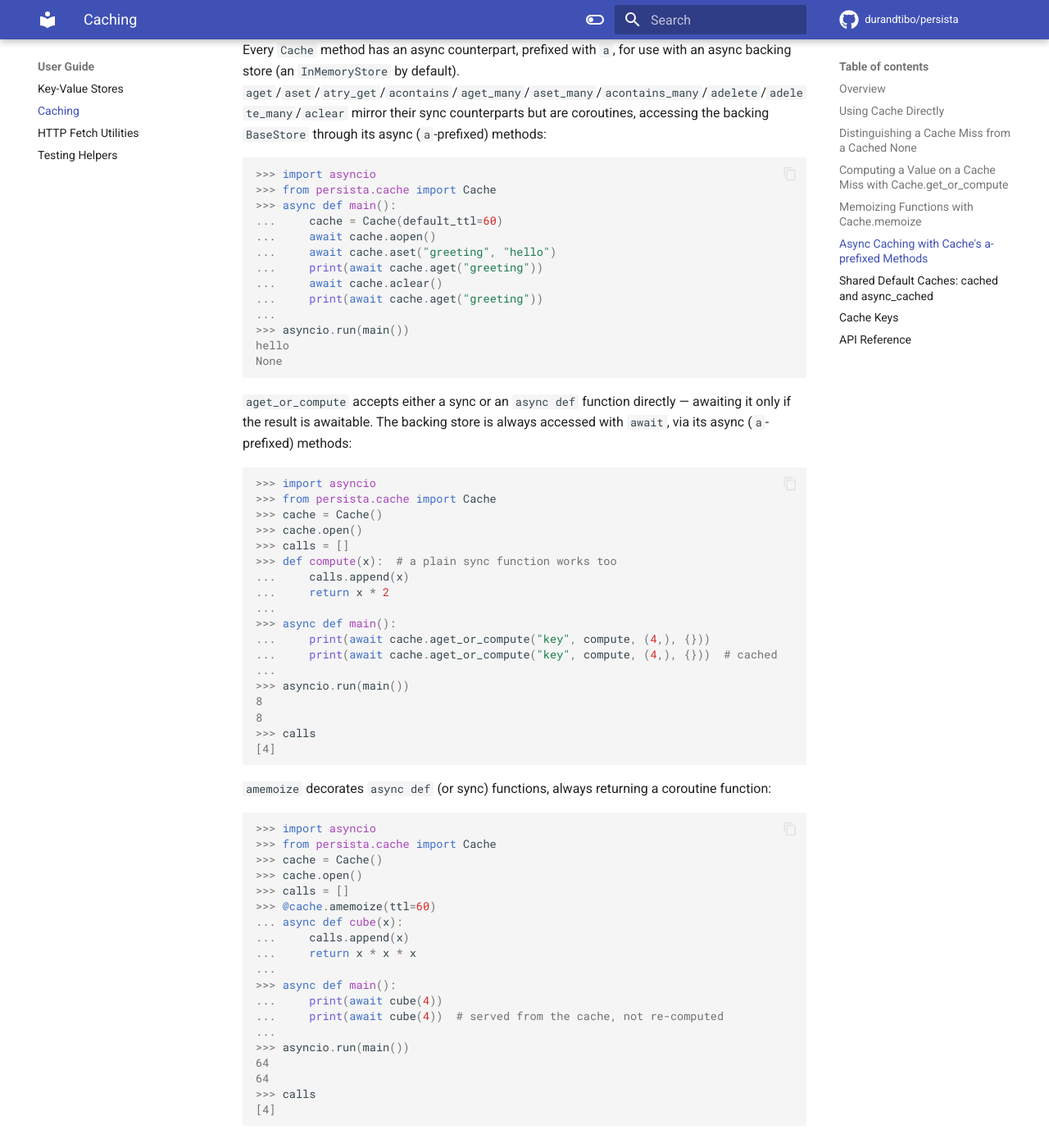
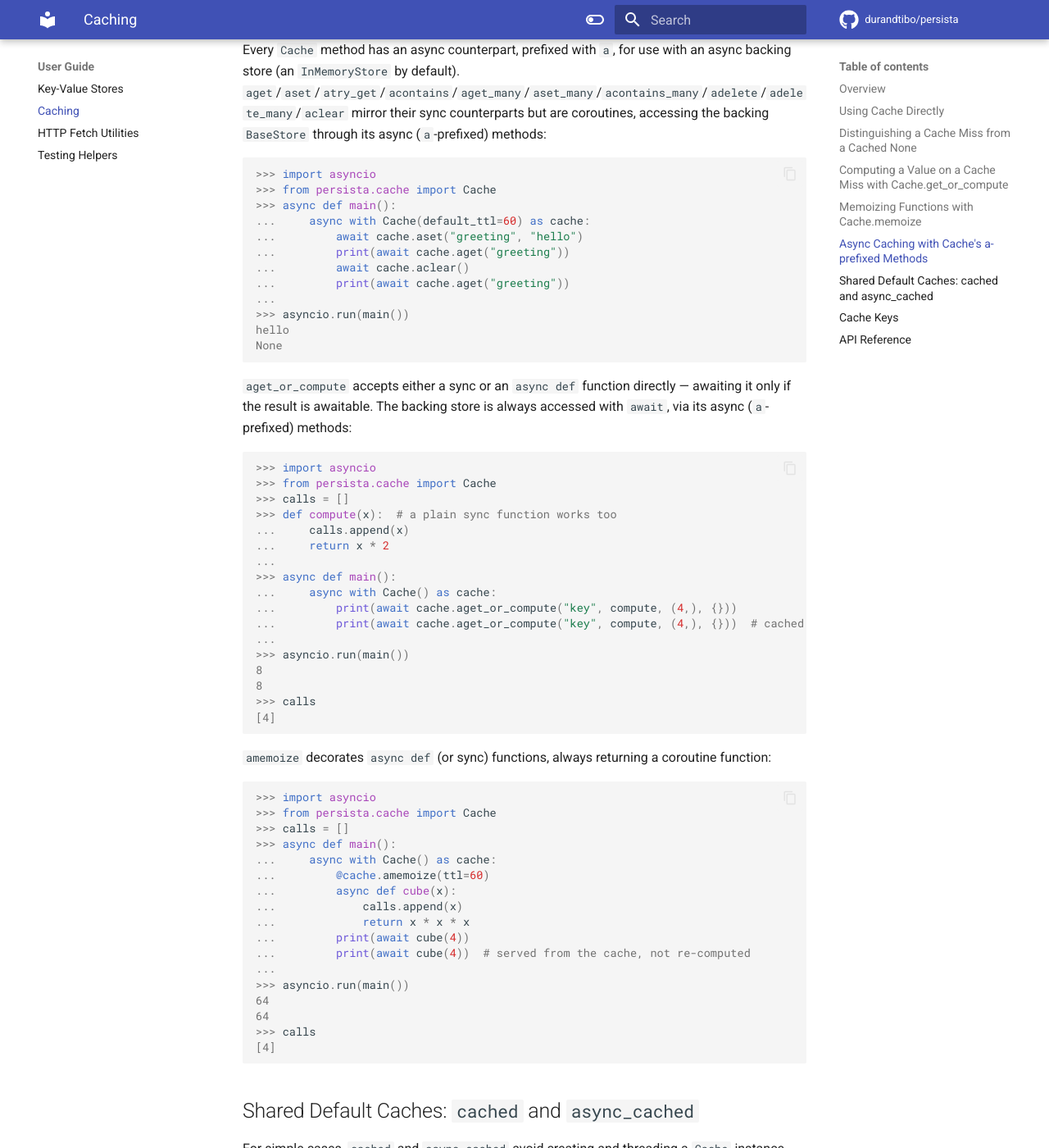
Before and after one commit to durandtibo/persista, an MkDocs documentation site: the page built from docs/docs/uguide/cache.md, in a window 1280 px wide and 1400 px high, scrolled down 5470 px. Shown: the whole window at 82% size. Built offline with MkDocs 1.6.1 and Material for MkDocs 9.7.7, drawn with Linux system fonts in a browser that asks for light colours; emoji names are drawn with the system emoji font; comment, search, counter and statistics services are not loaded; the version menu is left out.

Commit message:
Update docs

````diff
--- a/docs/docs/uguide/cache.md
+++ b/docs/docs/uguide/cache.md
@@ -231,7 +231,6 @@ and its arguments. It works on both sync and `async def` functions:
 ...     def square(x):
 ...         calls.append(x)
 ...         return x * x
-...
 ...     square(4)
 ...     square(4)  # served from the cache, not re-computed
 ...
@@ -263,9 +262,10 @@ via `make_key` (see [Cache Keys](#cache-keys) below):
 ...     def greet(name, client=None):
 ...         calls.append(name)
 ...         return f"hello {name}"
-...
 ...     greet("Ann", client=object())
-...     greet("Ann", client=object())  # different (non-serializable) client, still a cache hit
+...     greet(
+...         "Ann", client=object()
+...     )  # different (non-serializable) client, still a cache hit
 ...
 'hello Ann'
 'hello Ann'
@@ -286,12 +286,11 @@ async (`a`-prefixed) methods:
 >>> import asyncio
 >>> from persista.cache import Cache
 >>> async def main():
-...     cache = Cache(default_ttl=60)
-...     await cache.aopen()
-...     await cache.aset("greeting", "hello")
-...     print(await cache.aget("greeting"))
-...     await cache.aclear()
-...     print(await cache.aget("greeting"))
+...     async with Cache(default_ttl=60) as cache:
+...         await cache.aset("greeting", "hello")
+...         print(await cache.aget("greeting"))
+...         await cache.aclear()
+...         print(await cache.aget("greeting"))
 ...
 >>> asyncio.run(main())
 hello
@@ -306,16 +305,15 @@ if the result is awaitable. The backing store is always accessed with `await`, v
 ```pycon
 >>> import asyncio
 >>> from persista.cache import Cache
->>> cache = Cache()
->>> cache.open()
 >>> calls = []
 >>> def compute(x):  # a plain sync function works too
 ...     calls.append(x)
 ...     return x * 2
 ...
 >>> async def main():
-...     print(await cache.aget_or_compute("key", compute, (4,), {}))
-...     print(await cache.aget_or_compute("key", compute, (4,), {}))  # cached
+...     async with Cache() as cache:
+...         print(await cache.aget_or_compute("key", compute, (4,), {}))
+...         print(await cache.aget_or_compute("key", compute, (4,), {}))  # cached
 ...
 >>> asyncio.run(main())
 8
@@ -330,17 +328,15 @@ if the result is awaitable. The backing store is always accessed with `await`, v
 ```pycon
 >>> import asyncio
 >>> from persista.cache import Cache
->>> cache = Cache()
->>> cache.open()
 >>> calls = []
->>> @cache.amemoize(ttl=60)
-... async def cube(x):
-...     calls.append(x)
-...     return x * x * x
-...
 >>> async def main():
-...     print(await cube(4))
-...     print(await cube(4))  # served from the cache, not re-computed
+...     async with Cache() as cache:
+...         @cache.amemoize(ttl=60)
+...         async def cube(x):
+...             calls.append(x)
+...             return x * x * x
+...         print(await cube(4))
+...         print(await cube(4))  # served from the cache, not re-computed
 ...
 >>> asyncio.run(main())
 64
````
Also changed, not shown: 2 other files.
